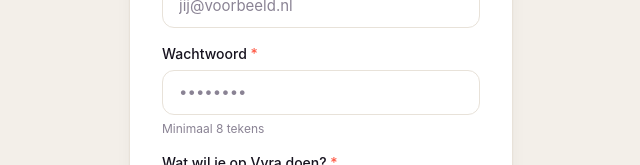
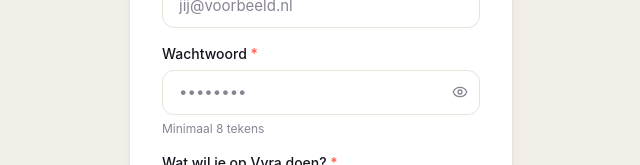
Before and after one commit to cembo38/vyra, a Next.js app: page /signup in a window 1280 px wide. Shown: the part 374-539 px from the top of the page, without its empty margins (319-959 px from the left). Built offline with nearby package versions, Linux system fonts and the light colour scheme; no server answers.

Commit message:
Wachtwoord zichtbaar/verbergen toggle toevoegen

```diff
--- a/app/login/page.tsx
+++ b/app/login/page.tsx
@@ -1,6 +1,7 @@
 import Link from "next/link";
 import { Logo } from "@/components/marketing/Logo";
 import { Field, Input } from "@/components/ui/Form";
+import { PasswordInput } from "@/components/ui/PasswordInput";
 import { AuthErrorBanner } from "@/components/app/AuthErrorBanner";
 import { loginAction } from "@/lib/actions/auth-actions";
 
@@ -25,7 +26,7 @@ export default async function LoginPage(props: PageProps<"/login">) {
               <Input type="email" name="email" required placeholder="jij@voorbeeld.nl" />
             </Field>
             <Field label="Wachtwoord" required>
-              <Input type="password" name="password" required placeholder="••••••••" />
+              <PasswordInput name="password" required placeholder="••••••••" autoComplete="current-password" />
             </Field>
             <button type="submit" className="w-full rounded-full bg-ink py-2.5 text-sm font-medium text-paper transition-colors hover:bg-ink/90">
               Inloggen
--- a/app/signup/page.tsx
+++ b/app/signup/page.tsx
@@ -1,6 +1,7 @@
 import Link from "next/link";
 import { Logo } from "@/components/marketing/Logo";
 import { Field, Input } from "@/components/ui/Form";
+import { PasswordInput } from "@/components/ui/PasswordInput";
 import { AuthErrorBanner } from "@/components/app/AuthErrorBanner";
 import { signupAction } from "@/lib/actions/auth-actions";
 
@@ -40,7 +41,7 @@ export default async function SignupPage(props: PageProps<"/signup">) {
               <Input type="email" name="email" required placeholder="jij@voorbeeld.nl" />
             </Field>
             <Field label="Wachtwoord" required hint="Minimaal 8 tekens">
-              <Input type="password" name="password" required minLength={8} placeholder="••••••••" />
+              <PasswordInput name="password" required minLength={8} placeholder="••••••••" autoComplete="new-password" />
             </Field>
 
             <fieldset>
--- /dev/null
+++ b/components/ui/PasswordInput.tsx
@@ -0,0 +1,42 @@
+"use client";
+
+import { useState } from "react";
+import { Eye, EyeOff } from "lucide-react";
+
+export function PasswordInput({
+  name,
+  required,
+  minLength,
+  placeholder,
+  autoComplete,
+}: {
+  name: string;
+  required?: boolean;
+  minLength?: number;
+  placeholder?: string;
+  autoComplete?: string;
+}) {
+  const [visible, setVisible] = useState(false);
+
+  return (
+    <div className="relative">
+      <input
+        type={visible ? "text" : "password"}
+        name={name}
+        required={required}
+        minLength={minLength}
+        placeholder={placeholder}
+        autoComplete={autoComplete}
+        className="w-full rounded-xl border border-line bg-white px-4 py-2.5 pr-11 text-[15px] text-ink placeholder:text-ink-faint outline-none transition-colors focus:border-violet"
+      />
+      <button
+        type="button"
+        onClick={() => setVisible((v) => !v)}
+        aria-label={visible ? "Verberg wachtwoord" : "Toon wachtwoord"}
+        className="absolute right-3 top-1/2 -translate-y-1/2 text-ink-faint transition-colors hover:text-ink"
+      >
+        {visible ? <EyeOff className="size-4" /> : <Eye className="size-4" />}
+      </button>
+    </div>
+  );
+}
```
